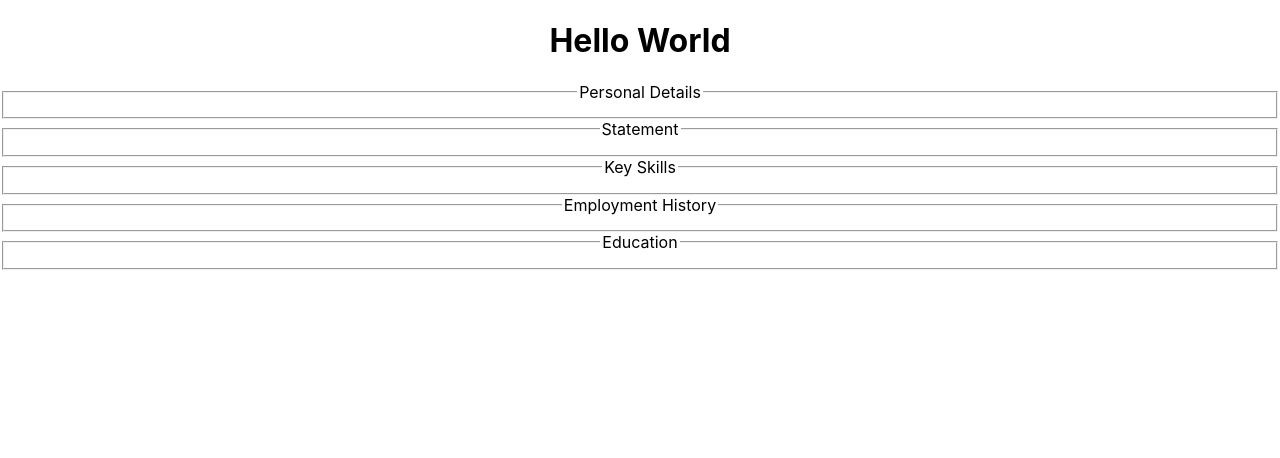
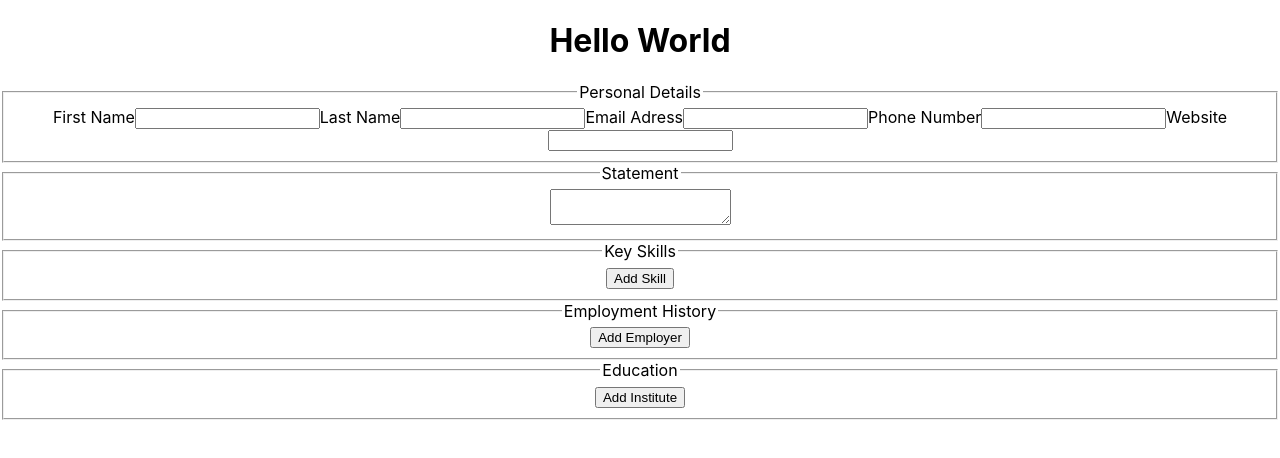
Before and after one commit to Fenroe/Another-CV-Builder, a React (Create React App) app: page / in a window 1280 px wide. Shown: the top 458 px of the page. Built offline with nearby package versions, Linux system fonts and the light colour scheme.

Commit message:
input shelled

```diff
--- a/src/components/Input/Input.js
+++ b/src/components/Input/Input.js
@@ -3,18 +3,32 @@ function Input() {
         <div>
             <fieldset>
                 <legend>Personal Details</legend>
+                <label>First Name</label>
+                <input />
+                <label>Last Name</label>
+                <input />
+                <label>Email Adress</label>
+                <input />
+                <label>Phone Number</label>
+                <input />
+                <label>Website</label>
+                <input />
             </fieldset>
             <fieldset>
                 <legend>Statement</legend>
+                <textarea />
             </fieldset>
             <fieldset>
                 <legend>Key Skills</legend>
+                <button>Add Skill</button>
             </fieldset>
             <fieldset>
                 <legend>Employment History</legend>
+                <button>Add Employer</button>
             </fieldset>
             <fieldset>
                 <legend>Education</legend>
+                <button>Add Institute</button>
             </fieldset>
         </div>
     )
```
